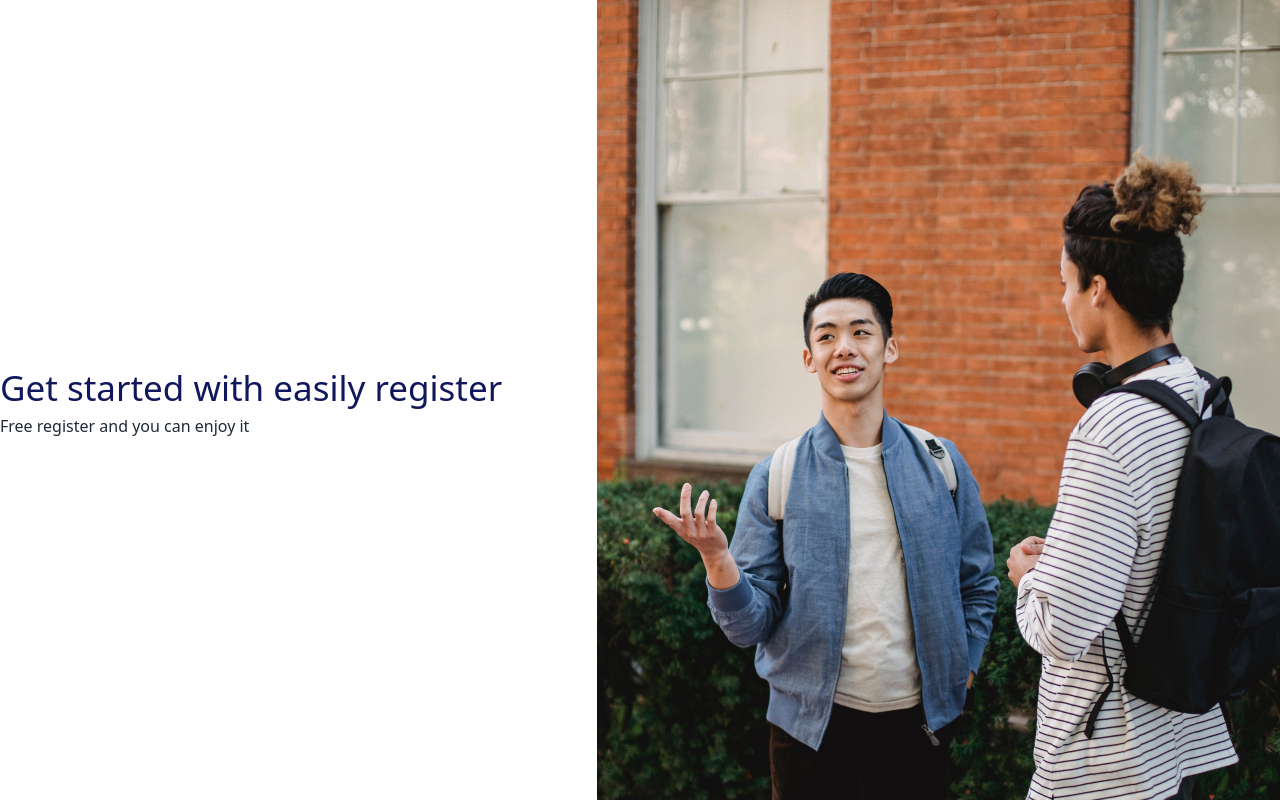
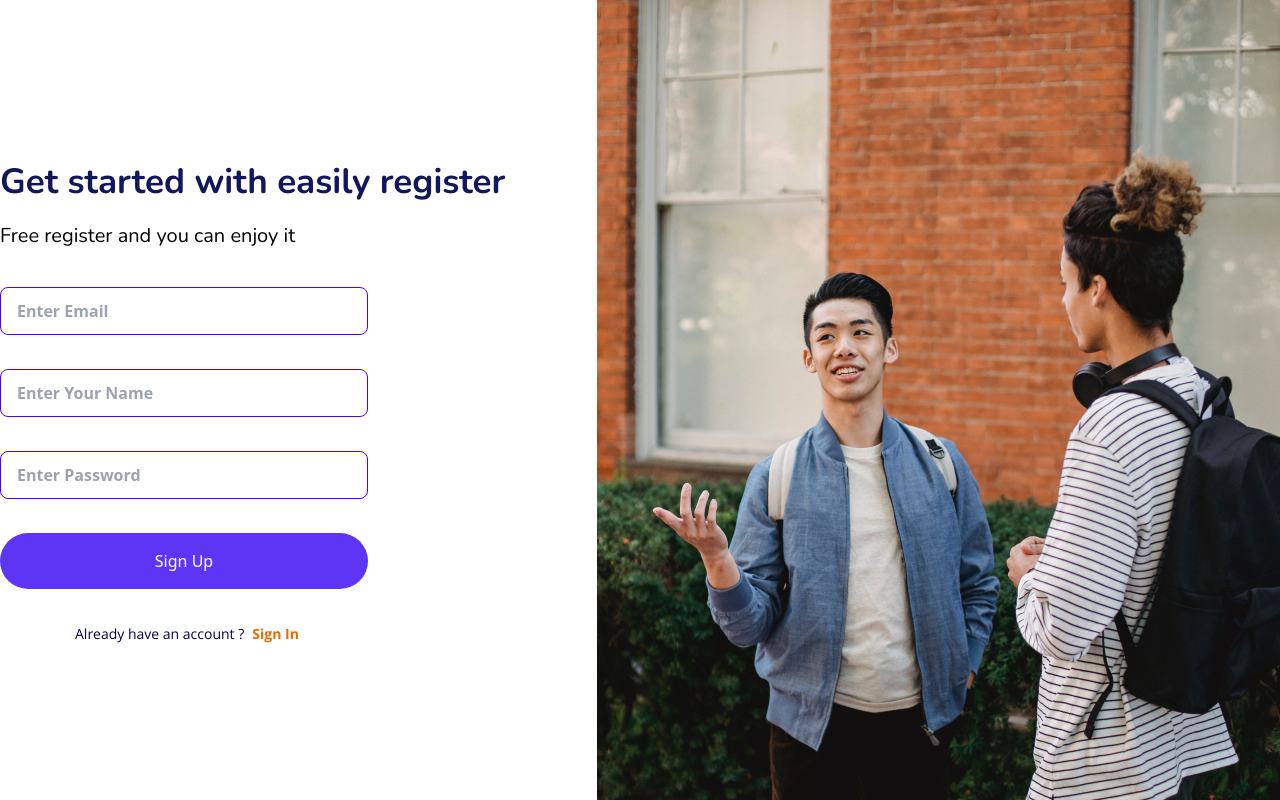
Before and after one commit to km-saifullah/chat-app_myChat, a React (Vite) app: page /signup in a window 1280 px wide. Built offline with nearby package versions, Linux system fonts and the light colour scheme.

Commit message:
registration page done

```diff
--- a/src/pages/signup/SignUp.jsx
+++ b/src/pages/signup/SignUp.jsx
@@ -1,6 +1,9 @@
 import React from "react";
 import Image from "../../utils/Image";
 import SignUpBanner from "../../assets/signup_banner.png";
+import InputField from "../../utils/InputField";
+import Button from "../../utils/Button";
+import AuthToggle from "../../utils/AuthToggle";
 
 const SignUp = () => {
   return (
@@ -8,10 +11,19 @@ const SignUp = () => {
       <div className="container mx-auto">
         <div className="flex items-center justify-between ">
           <div className="">
-            <h2 className="text-headingColor text-[35px]">
+            <h2 className="text-headingColor text-[35px] font-bold leading-[auto] font-nunito">
               Get started with easily register
             </h2>
-            <p>Free register and you can enjoy it</p>
+            <p className="text-blackColor font-normal text-[20px] font-nunito leading-[auto] pt-3 pb-9">
+              Free register and you can enjoy it
+            </p>
+            <div className="flex flex-col gap-[34px]">
+              <InputField type="email" placeholder="Enter Email" />
+              <InputField type="text" placeholder="Enter Your Name" />
+              <InputField type="password" placeholder="Enter Password" />
+              <Button className="" title="Sign Up" />
+              <AuthToggle title="Sign In" routeLink="/" />
+            </div>
           </div>
           <div className="w-[683px] h-[100vh] overflow-hidden">
             <Image
--- /dev/null
+++ b/src/utils/AuthToggle.jsx
@@ -0,0 +1,18 @@
+import React from "react";
+import { Link } from "react-router-dom";
+
+const AuthToggle = ({ title, routeLink }) => {
+  return (
+    <p className="pl-[75px] font-openSans text-[14px] font-normal text-[#03014C]">
+      Already have an account ?
+      <Link
+        className="pl-2 cursor-pointer text-[#EA6C00] font-bold"
+        to={routeLink}
+      >
+        {title}
+      </Link>
+    </p>
+  );
+};
+
+export default AuthToggle;
--- /dev/null
+++ b/src/utils/Button.jsx
@@ -0,0 +1,11 @@
+import React from "react";
+
+const Button = ({ title }) => {
+  return (
+    <button className="py-4 rounded-[86px] bg-btn-bg w-[368px] text-whiteColor">
+      {title}
+    </button>
+  );
+};
+
+export default Button;
--- /dev/null
+++ b/src/utils/InputField.jsx
@@ -0,0 +1,13 @@
+import React from "react";
+
+const InputField = ({ type, placeholder }) => {
+  return (
+    <input
+      type={type}
+      placeholder={placeholder}
+      className="input input-bordered input-primary text-headingColor font-semibold text-4 w-[368px]"
+    />
+  );
+};
+
+export default InputField;
--- a/tailwind.config.js
+++ b/tailwind.config.js
@@ -8,6 +8,14 @@ export default {
       },
       colors: {
         headingColor: "#11175D",
+        blackColor: "#000000",
+        whiteColor: "#ffffff",
+        "btn-bg": "#5F35F5",
+      },
+      fontFamily: {
+        poppins: "'Poppins', sans-serif",
+        openSans: "'Open Sans', sans-serif",
+        nunito: "'Nunito', sans-serif",
       },
     },
   },
```
